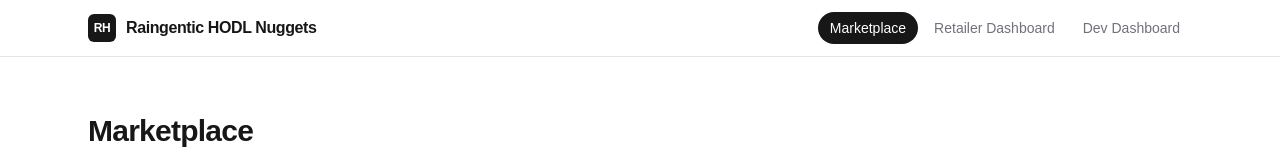
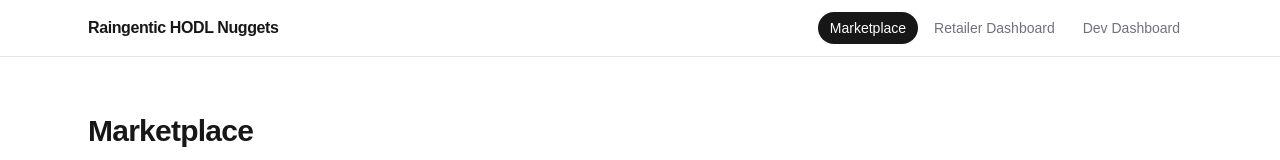
Before and after one commit to 15dani1/Raingentic-HODL-Nuggets, a Next.js app: page / in a window 1280 px wide. Shown: the top 160 px of the page. Built offline with nearby package versions, Linux system fonts and the light colour scheme.

Commit message:
Remove RH logo badge from top nav

```diff
--- a/src/frontend/components/TopNav.tsx
+++ b/src/frontend/components/TopNav.tsx
@@ -22,10 +22,7 @@ export function TopNav() {
   return (
     <header className="sticky top-0 z-10 border-b border-zinc-200 bg-background/80 backdrop-blur dark:border-zinc-800">
       <div className="mx-auto flex w-full max-w-6xl items-center justify-between px-6 py-3">
-        <Link href="/" className="flex items-center gap-2.5 font-semibold tracking-tight">
-          <span className="flex h-7 w-7 items-center justify-center rounded-md bg-foreground text-xs font-bold text-background">
-            RH
-          </span>
+        <Link href="/" className="font-semibold tracking-tight">
           Raingentic HODL Nuggets
         </Link>
         <nav className="flex gap-1">
```
